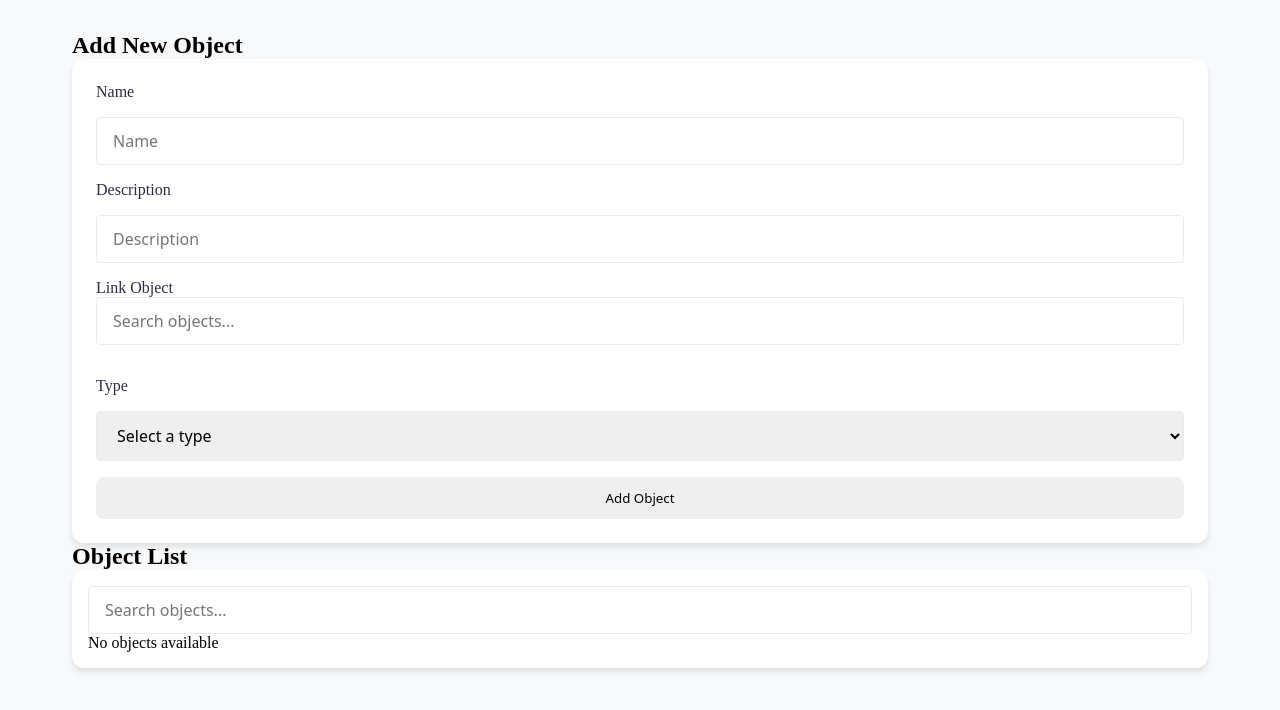
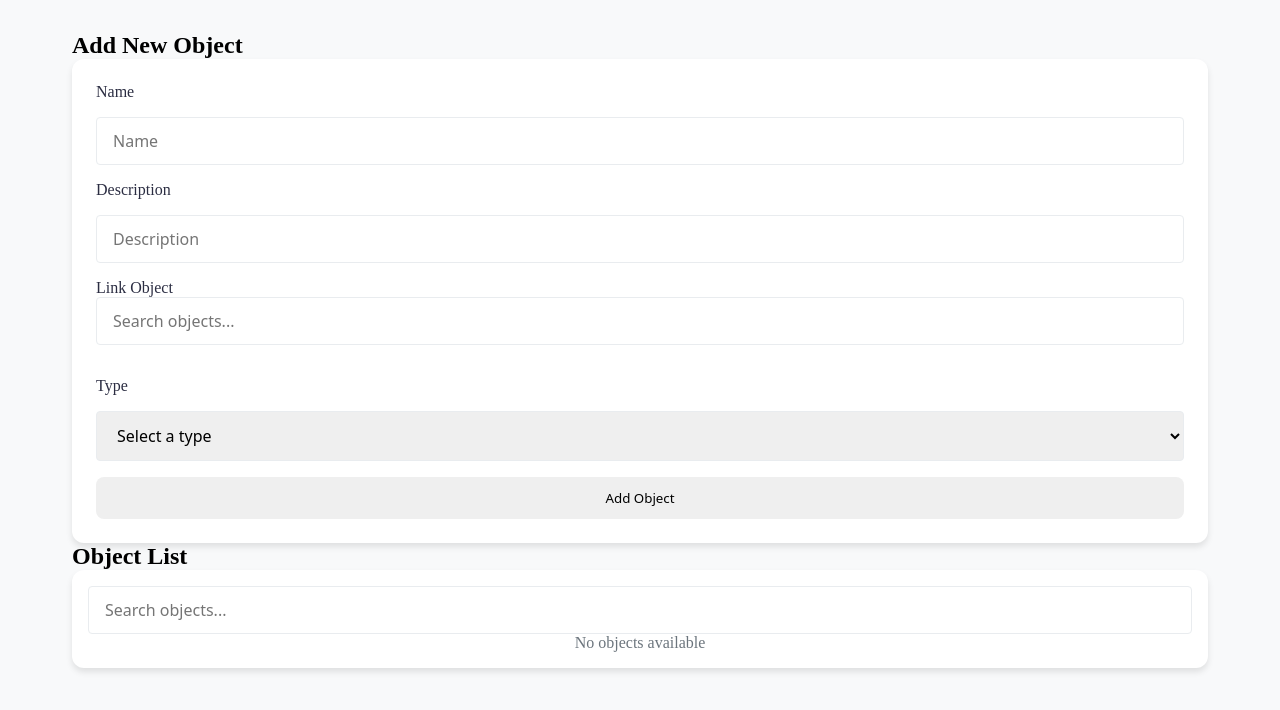
Before and after one commit to TomasGarciaDev/object-management-software, a React (Create React App) app: page / in a window 1280 px wide. Shown: the top 710 px of the page. Built offline with nearby package versions, Linux system fonts and the light colour scheme.

Commit message:
Styles: no-object-messate styling

```diff
--- a/src/components/ObjectDetails.tsx
+++ b/src/components/ObjectDetails.tsx
@@ -19,6 +19,7 @@ export default function ObjectDetails({ object }: ObjectDetailsProps) {
       <p className='details-paragraph'>
         <strong>Linked Objects:</strong>
       </p>
+      <div>
         <ul className='linked-object-list'>
           {object.linkObjs?.length ? (
             object.linkObjs.map((item) => (
@@ -27,9 +28,10 @@ export default function ObjectDetails({ object }: ObjectDetailsProps) {
               </li>
             ))
           ) : (
-          <li>No linked objects</li>
+            <li className='no-objects-message'>No linked objects</li>
           )}
         </ul>
       </div>
+    </div>
   );
 }
--- a/src/index.css
+++ b/src/index.css
@@ -273,6 +273,13 @@ button {
   top: auto;
 }
 
-.linked-object-list-item {
-  padding: var(--space-sm) var(--space-sm);
+.no-objects-message {
+  display: flex;
+  flex-direction: column;
+  align-items: center;
+  justify-content: center;
+  padding: var(--space-xl);
+  color: var(--color-text-light);
+  text-align: center;
+  font-size: var(--font-size-lg);
 }
```
Lines whose indentation alone changed are shown as unchanged.
